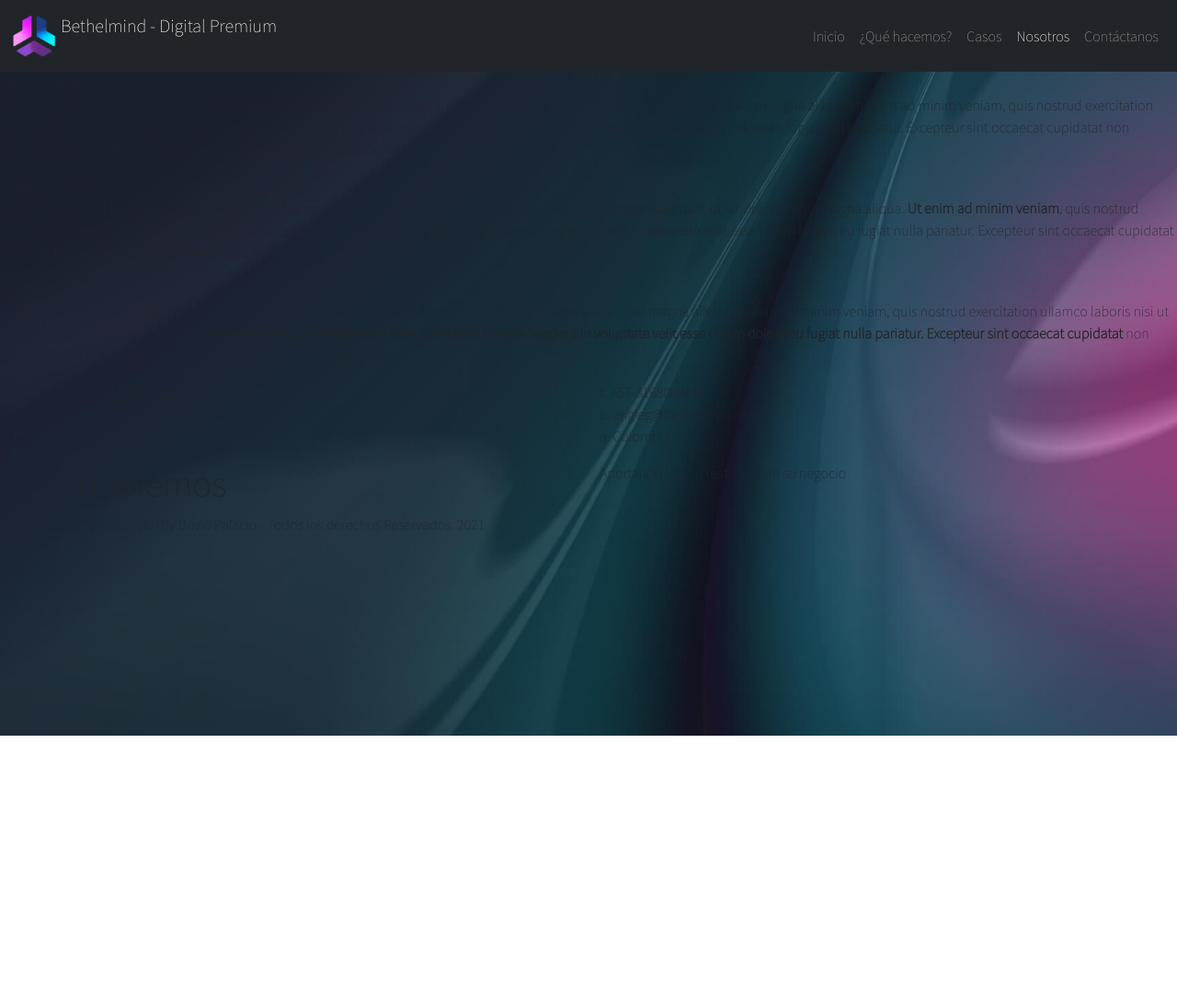
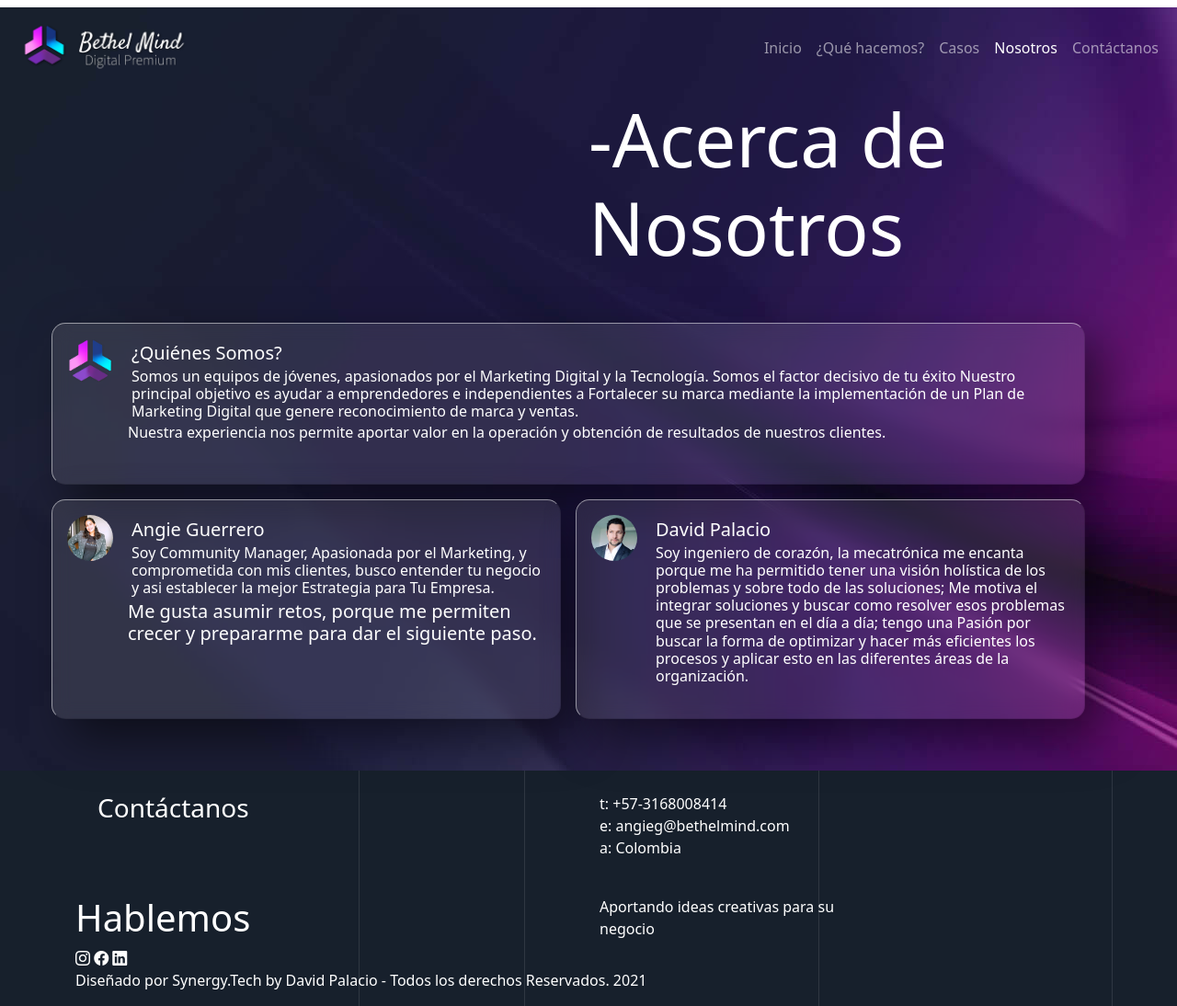
Before and after one commit to DavidPalacio/bethelmind, a website: page nosotros.html in a window 1280 px wide. Shown: the whole page at 92% size. Before the commit the page ends 800 px from the top, so only its background shows below. Drawn offline with nearby package versions, Linux system fonts and the light colour scheme; files that its build step writes are made by us from their sources.

Commit message:
Proyecto Final

```diff
--- a/nosotros.html
+++ b/nosotros.html
@@ -7,25 +7,26 @@
 
     <title>Bethel Mind - Inicio</title>
     <link href="https://fonts.googleapis.com/css2?family=Satisfy&family=Source+Sans+Pro:wght@200&display=swap" rel="stylesheet">
-    <link href="https://cdn.jsdelivr.net/npm/bootstrap@5.0.0-beta2/dist/css/bootstrap.min.css" rel="stylesheet" integrity="sha384-BmbxuPwQa2lc/FVzBcNJ7UAyJxM6wuqIj61tLrc4wSX0szH/Ev+nYRRuWlolflfl" crossorigin="anonymous">
+    <link rel="stylesheet" href="https://cdn.jsdelivr.net/npm/bootstrap-icons@1.4.1/font/bootstrap-icons.css">
     <!-- Mis Estilos      -->
-    <link rel="stylesheet" href="scss/styles.css">
+    <link rel="stylesheet" href="css/custom.css">
+
   </head>
-  <body>
+  <body class="text-white nosotros">
 
-  <!--Menú, Aplicando Bootstrap Desafio 9-->
+  <!--Menú-->
   <header>
-    <nav class="navbar navbar-expand-lg navbar-dark bg-dark">
-      <div class="container-fluid">
+    <nav class="navbar navbar-expand-lg navbar-dark navbar-fixed-top bg-transparent">
+      <div class="container-fluid d-flex">
         <a class="navbar-brand top" href="#">
-          <img src="assets/Logo_BM_Shadow.png" alt="" width="50" height="50" class="d-inline-block align-text-top">
-          Bethelmind - Digital Premium
+          <img src="assets/LogoText_Color.png" alt="Bethelmind - Digital Premium" width="400" class="d-inline-block align-text-top">
         </a>
 
         <!--Botón de Bootstrap para Menu en Movil-->
         <button class="navbar-toggler" type="button" data-bs-toggle="collapse" data-bs-target="#navbarSupportedContent" aria-controls="navbarSupportedContent" aria-expanded="false" aria-label="Toggle navigation">
           <span class="navbar-toggler-icon"></span>
         </button>
+
         <!--Menú, de Bootstrap-->
         <div class="collapse navbar-collapse" id="navbarSupportedContent">
 
@@ -54,43 +55,73 @@
   </header>
 
   <main>
-    <section class="contNosotros">
-        <div class="contObjetivo">
-          <div class="contObjetivo contObjetivo__titulo">
-            Nuestro Objetivo
+    <section>
+      <div class="col-5 bg-transparent border-0 title position-relative start-50">
+        <p class="display-1"> -Acerca de Nosotros</p>
+      </div>
+    </section>
+
+  <section class="container m-5 align-items-center justify-content-center">
+    <div class="row">
+      <div class="col-12 p-2">
+        <article class="card card-Blur h-100" data-tilt>
+          <div class="card-body">
+            <div class="d-flex mb-3">
+              <img src="./assets/Logo_BM_Shadow.png" height="50px" alt="Bethelmind" class="rounded-circle">
+              <div class="ps-3">
+                <h5 class="m-1">¿Quiénes Somos?</h5>
+                <p class="m-1 h6"> Somos un equipos de jóvenes, apasionados por el Marketing Digital y la Tecnología. Somos el  factor decisivo de tu éxito Nuestro principal objetivo es ayudar a emprendedores e independientes a Fortalecer su marca mediante la implementación de un Plan de Marketing Digital que genere reconocimiento de marca y ventas.</p>
+                <p class="fs-6 lh-1 ">Nuestra experiencia nos permite aportar valor en la operación y obtención de resultados de nuestros clientes.</p>
+              </div>
+            </div>
           </div>
-          <p class="contObjetivo contObjetivo__contenido">
-            Somos un equipo... Lorem ipsum dolor sit amet, consectetur adipisicing elit, sed do eiusmod tempor incididunt ut labore et dolore magna aliqua. Ut enim ad minim veniam, quis nostrud exercitation ullamco laboris nisi ut aliquip ex ea commodo consequat. Duis aute irure dolor in reprehenderit in voluptate velit esse cillum dolore eu fugiat nulla pariatur. Excepteur sint occaecat cupidatat non proident, sunt in culpa qui officia deserunt mollit anim id est laborum.
-          </p>
-        </div>
+        </article>
+      </div>
+    </div>
 
-        <div class="nosotros">
-            <div class="nosotros nosotros__titulo">
-              Angie Guerrero
+    <div class="row">
+      <div class="col-12 col-lg-6 p-2">
+        <article class="card card-Blur h-100" data-tilt>
+          <div class="card-body">
+            <div class="d-flex mb-3">
+              <img src="./assets/AG.jfif" height="50px" alt="Bethelmind" class="rounded-circle">
+              <div class="ps-3">
+                <h5 class="m-1">Angie Guerrero</h5>
+                <p class="m-1 h6"> Soy Community Manager, Apasionada por el Marketing, y comprometida con mis clientes, busco entender tu negocio y asi establecer la mejor Estrategia para Tu Empresa.</p>
+                <p class="h5">
+                  Me gusta asumir retos, porque me permiten crecer y prepararme para dar el siguiente paso.</p>
+              </div>
             </div>
-            <p class="nosotros nosotros__actividad">
-              Apasionada por el Marketing, Lorem ipsum dolor sit amet, consectetur adipisicing elit, sed do eiusmod tempor incididunt ut labore et dolore magna aliqua. <strong class="nosotros nosotros__actividad--bold">Ut enim ad minim veniam</strong>, quis nostrud exercitation ullamco laboris nisi ut aliquip ex ea commodo consequat. Duis aute irure dolor in reprehenderit in voluptate velit esse cillum dolore eu fugiat nulla pariatur. Excepteur sint occaecat cupidatat non proident, sunt in culpa qui officia deserunt mollit anim id est laborum.
-            </p>
+          </div>
+        </article>
+      </div>
 
-            <div class="nosotros nosotros__titulo">
-              David Palacio
+      <div class="col-12 col-lg-6 p-2">
+        <article class="card card-Blur h-100" data-tilt>
+          <div class="card-body">
+            <div class="d-flex mb-3">
+              <img src="./assets/DP.jfif" height="50px" alt="Bethelmind" class="rounded-circle">
+              <div class="ps-3">
+                <h5 class="m-1">David Palacio</h5>
+                <p class="m-1 h6 lh-2"> Soy ingeniero de corazón, la mecatrónica me encanta porque me ha permitido tener una visión holística de los problemas y sobre todo de las soluciones; Me motiva el integrar soluciones y buscar como resolver esos problemas que se presentan en el día a día; tengo una Pasión por buscar la forma de optimizar y hacer más eficientes los procesos y aplicar esto en las diferentes áreas de la organización.</p>
+              </div>
             </div>
-            <p class="nosotros nosotros__actividad">
-              Lorem ipsum dolor sit amet, consectetur adipisicing elit, sed do eiusmod tempor incididunt ut labore et dolore magna aliqua. Ut enim ad minim veniam, quis nostrud exercitation ullamco laboris nisi ut aliquip ex ea commodo consequat. <strong class="nosotros nosotros__actividad--bold"> Ut enim ad minim veniamDuis aute irure dolor in reprehenderit in voluptate velit esse cillum dolore eu fugiat nulla pariatur. Excepteur sint occaecat cupidatat</strong> non proident, sunt in culpa qui officia deserunt mollit anim id est laborum.
-            </p>
-        </div>
-    </section>
+          </div>
+        </article>
+      </div>
+    </div>
+
+  </section>
   </main>
 
   <footer id="footer">
     <section>
       <div class="container">
-        <div class="row">
-          <div class="col-sm">
+        <div class="row p-4">
+          <div class="col-sm-6 ">
             <h3>Contáctanos</h3>
-
           </div>
-          <div class="col-sm">
+          <div class="col-sm-3">
             <p>
               t: +57-3168008414 <br>
               e: angieg@bethelmind.com <br>
@@ -98,26 +129,45 @@
             </p>
           </div>
         </div>
+
         <div class="row">
-          <div class="col-sm">
+          <div class="col-sm-6 ">
             <h1>Hablemos</h1>
+            <!-- Iconos y enlaces a Redes Sociales-->
+            <i class="bi bi-instagram"></i>
+            <i class="bi bi-facebook"></i>
+            <i class="bi bi-linkedin"></i>
           </div>
-          <div class="col-sm">
+          <div class="col-sm-3">
             <p>
               Aportando ideas creativas para su negocio
             </p>
           </div>
         </div>
+
+        <div class="row h-25">
+          <p>Diseñado por Synergy.Tech by David Palacio - Todos los derechos Reservados. 2021</p>
+        </div>
       </div>
 
-      <p>Diseñado por Synergy.Tech by David Palacio - Todos los derechos Reservados. 2021</p>
-    <!-- Iconos y enlaces a Redes Sociales-->
+  </section>
+  </footer>
 
-    </section>
-  </footer>
+    <!--Efectoi movimiento de Cards-->
+<script type="text/javascript" src="./js/vanilla-tilt.js"></script>
+<script type="text/javascript">
+	VanillaTilt.init(document.querySelector(".card"), {
+		max: 25,
+		speed: 400,
+    glare: true,
+    "max-glare": 1,
+	});
+</script>
+
+  <!--Seccion de Scripts de BS-->
+<script src="https://cdn.jsdelivr.net/npm/bootstrap@5.0.0-beta2/dist/js/bootstrap.bundle.min.js" integrity="sha384-b5kHyXgcpbZJO/tY9Ul7kGkf1S0CWuKcCD38l8YkeH8z8QjE0GmW1gYU5S9FOnJ0" crossorigin="anonymous"></script>
 </body>
 
-<!--Seccion de Scripts de BS-->
-<script src="https://cdn.jsdelivr.net/npm/bootstrap@5.0.0-beta2/dist/js/bootstrap.bundle.min.js" integrity="sha384-b5kHyXgcpbZJO/tY9Ul7kGkf1S0CWuKcCD38l8YkeH8z8QjE0GmW1gYU5S9FOnJ0" crossorigin="anonymous"></script>
+
 
 </html>
```
